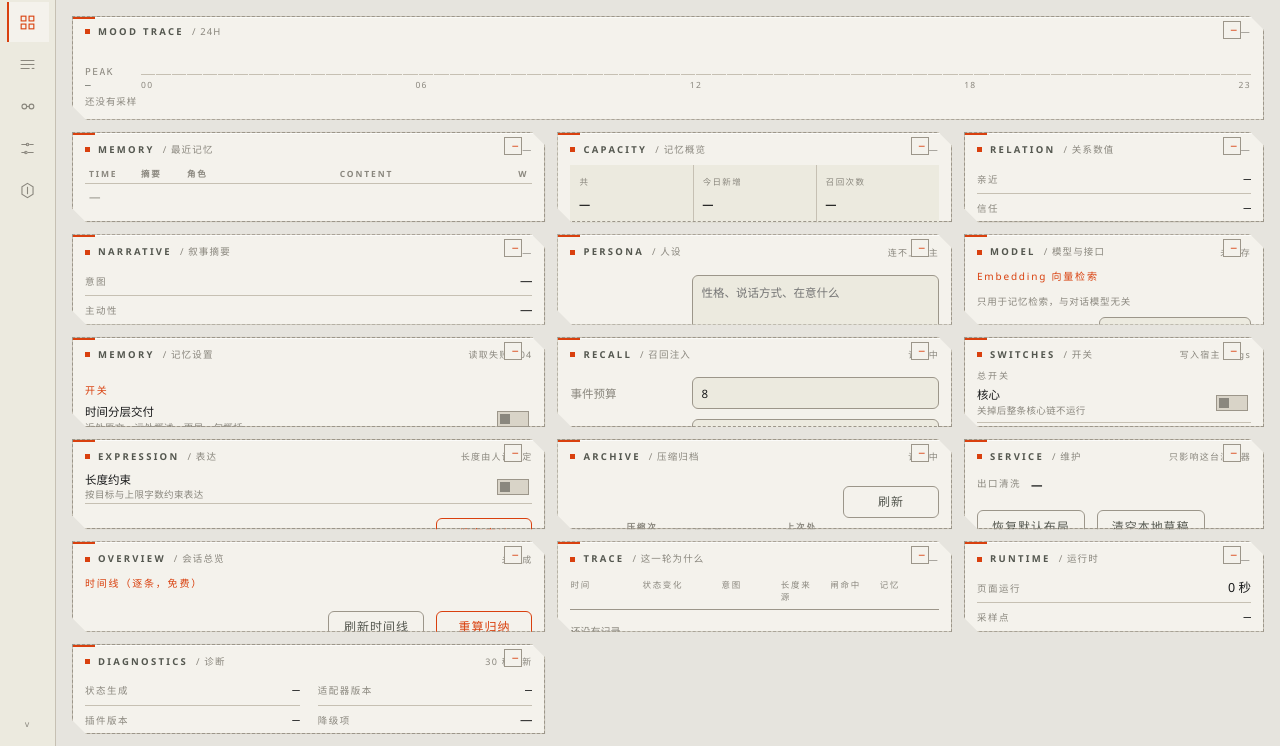
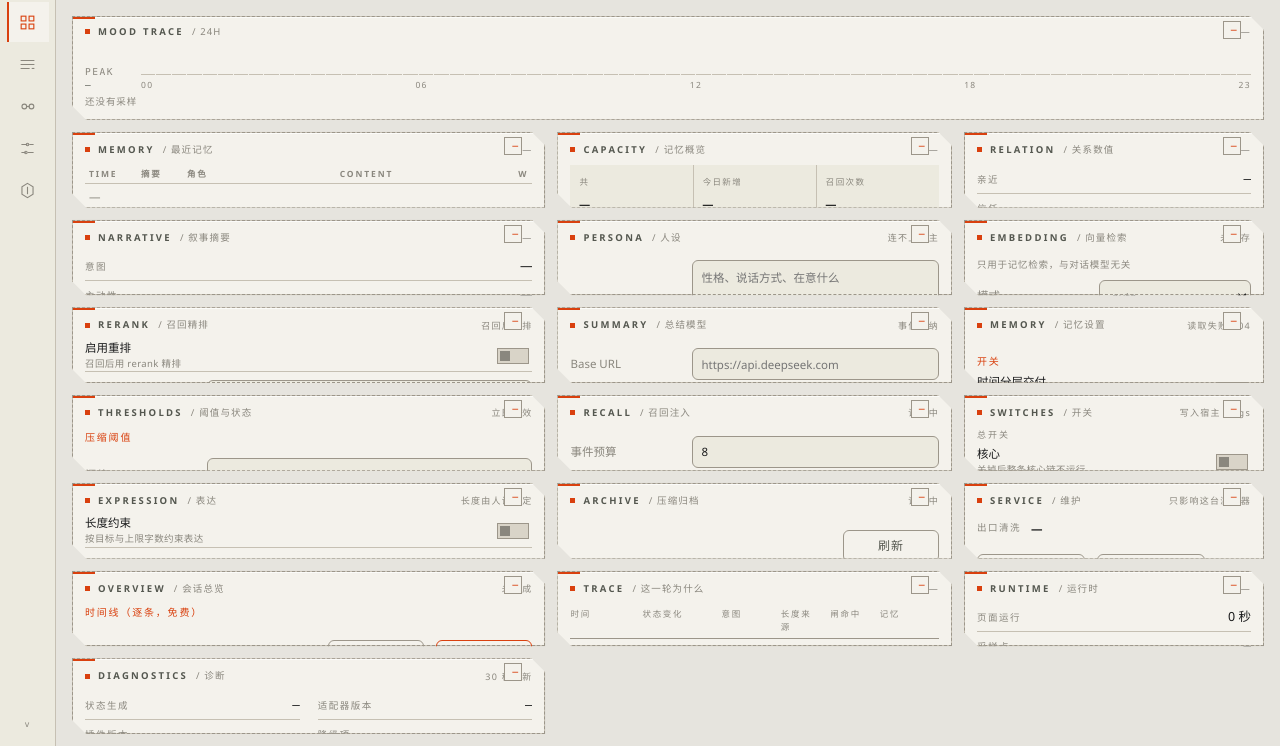
Before and after one commit to Johnhmzm/dsh-biocore, a website: page ui/panel.html in a window 1280 px wide. Both pictures are taken after a click on the button 1256 px from the left and 22 px from the top of the page. Shown: the part 54-800 px from the top of the page. Drawn offline with Linux system fonts and the light colour scheme; no server answers.

Commit message:
feat(panel): split the oversized settings cards and put short fields in two columns
MODEL 拆成 Embedding/Rerank/总结模型，MEMORY 拆成 记忆设置/阈值与状态；短字段两列、URL 与 Key 独占一行；分组与动作区加分隔线；归档表列宽放宽。

新卡片 id 同步进 panel-layout.js 的 CARD_META，否则会被 tab-off 隐藏。

```diff
--- a/ui/panel-layout.js
+++ b/ui/panel-layout.js
@@ -46,8 +46,11 @@
     { id: 'narrative', tab: 'relation', label: '叙事摘要', col: 0 },
 
     { id: 'persona', tab: 'settings', label: '人设', col: 0 },
-    { id: 'model', tab: 'settings', label: '模型与接口', col: 0 },
+    { id: 'model', tab: 'settings', label: '向量检索', col: 0 },
+    { id: 'rerank', tab: 'settings', label: '召回精排', col: 0 },
+    { id: 'summarizer', tab: 'settings', label: '总结模型', col: 0 },
     { id: 'memory-settings', tab: 'settings', label: '记忆设置', col: 0 },
+    { id: 'memory-thresholds', tab: 'settings', label: '阈值与状态', col: 0 },
     { id: 'recall', tab: 'settings', label: '召回注入', col: 0 },
     { id: 'switches', tab: 'settings', label: '开关', col: 0 },
     { id: 'expression', tab: 'settings', label: '表达', col: 0 },
--- a/ui/panel.html
+++ b/ui/panel.html
@@ -314,15 +314,14 @@
         <p class="hint" id="personaHint">编译只改倾向，不写记忆与安全策略</p>
       </section>
 
-      <section class="card" data-card-id="model" data-card-label="模型与接口">
+      <section class="card" data-card-id="model" data-card-label="向量检索">
         <header class="card-head">
           <i class="sq" aria-hidden="true"></i>
-          <b>MODEL</b><span class="zh">/ 模型与接口</span>
+          <b>EMBEDDING</b><span class="zh">/ 向量检索</span>
           <span class="r" id="modelStatus">未保存</span>
         </header>
-        <p class="group-title">Embedding 向量检索</p>
         <p class="hint">只用于记忆检索，与对话模型无关</p>
-        <div class="field-grid">
+        <div class="field-grid two">
           <label class="field"><span>模式</span>
             <select id="embeddingMode">
               <option value="auto">auto</option>
@@ -334,14 +333,25 @@
           <label class="field"><span>模型</span>
             <input id="modelName" type="text" placeholder="BAAI/bge-m3" autocomplete="off">
           </label>
-          <label class="field"><span>Base URL</span>
+          <label class="field field-wide"><span>Base URL</span>
             <input id="modelBaseUrl" type="url" placeholder="https://api.example.com/v1" autocomplete="off">
           </label>
-          <label class="field"><span>API Key</span>
+          <label class="field field-wide"><span>API Key</span>
             <input id="modelApiKey" type="password" placeholder="留空表示沿用已保存的 Key" autocomplete="new-password">
           </label>
         </div>
-        <p class="group-title">Rerank 召回精排</p>
+        <div class="btn-row">
+          <button id="modelTest" class="btn" type="button">测试 Embedding</button>
+          <button id="modelSave" class="btn btn-accent" type="button">保存设置</button>
+        </div>
+      </section>
+
+      <section class="card" data-card-id="rerank" data-card-label="召回精排">
+        <header class="card-head">
+          <i class="sq" aria-hidden="true"></i>
+          <b>RERANK</b><span class="zh">/ 召回精排</span>
+          <span class="r">召回后精排</span>
+        </header>
         <label class="switch-row">
           <span class="switch-text">
             <span class="switch-label">启用重排</span>
@@ -349,44 +359,51 @@
           </span>
           <input id="rerankEnabled" type="checkbox">
         </label>
-        <div class="field-grid" id="rerankFields">
+        <div class="field-grid two" id="rerankFields">
           <label class="field"><span>模型</span>
             <input id="rerankModel" type="text" placeholder="jina-reranker-v2-base-multilingual" autocomplete="off">
           </label>
           <label class="field"><span>Top N</span>
             <input id="rerankTopN" type="number" min="1" max="100" value="20">
           </label>
-          <label class="field"><span>Base URL</span>
+          <label class="field field-wide"><span>Base URL</span>
             <input id="rerankBaseUrl" type="url" placeholder="https://api.jina.ai/v1" autocomplete="off">
           </label>
-          <label class="field"><span>API Key</span>
+          <label class="field field-wide"><span>API Key</span>
             <input id="rerankApiKey" type="password" placeholder="留空表示沿用已保存的 Key" autocomplete="new-password">
           </label>
         </div>
         <div class="btn-row">
-          <button id="modelTest" class="btn" type="button">测试 Embedding</button>
           <button id="rerankTest" class="btn" type="button">测试 Rerank</button>
-          <button id="modelSave" class="btn btn-accent" type="button">保存设置</button>
+          <button id="rerankSave" class="btn btn-accent" type="button">保存设置</button>
         </div>
-        <p class="group-title">总结模型</p>
-        <div class="field-grid">
-          <label class="field"><span>Base URL</span>
+      </section>
+
+      <section class="card" data-card-id="summarizer" data-card-label="总结模型">
+        <header class="card-head">
+          <i class="sq" aria-hidden="true"></i>
+          <b>SUMMARY</b><span class="zh">/ 总结模型</span>
+          <span class="r">事件归纳</span>
+        </header>
+        <div class="field-grid two">
+          <label class="field field-wide"><span>Base URL</span>
             <input id="msSumBase" type="url" autocomplete="off" placeholder="https://api.deepseek.com">
           </label>
           <label class="field"><span>模型</span>
             <input id="msSumModel" type="text" autocomplete="off" placeholder="deepseek-chat">
           </label>
-          <label class="field"><span>密钥</span>
+          <label class="field field-wide"><span>密钥</span>
             <span class="ms-key-row">
               <input id="msSumKey" type="password" readonly autocomplete="new-password">
               <button class="btn ms-key-edit" data-ms-target="summarizer" type="button">修改</button>
             </span>
           </label>
         </div>
+        <p class="hint ms-result" id="msSumResult">尚未测试</p>
         <div class="btn-row">
-          <button class="btn ms-test" data-ms-target="summarizer" type="button">测试</button>
+          <button class="btn ms-test" data-ms-target="summarizer" type="button">测试总结</button>
+          <button id="summarizerSave" class="btn btn-accent" type="button">保存设置</button>
         </div>
-        <p class="hint ms-result" id="msSumResult">尚未测试</p>
       </section>
 
       <section class="card" data-card-id="memory-settings" data-card-label="记忆设置">
@@ -395,8 +412,6 @@
           <b>MEMORY</b><span class="zh">/ 记忆设置</span>
           <span class="r" id="msStatus">读取中</span>
         </header>
-
-
         <p class="group-title">开关</p>
         <label class="switch-row">
           <span class="switch-text">
@@ -426,7 +441,8 @@
           </span>
           <input id="msDetailShape" type="checkbox">
         </label>
-        <div class="field-grid">
+        <p class="group-title">交付与画像</p>
+        <div class="field-grid two">
           <label class="field"><span>事件数</span>
             <input id="msEventPreset" type="number" min="1" max="20" step="1" value="8">
           </label>
@@ -436,6 +452,53 @@
           <label class="field"><span>画像条数</span>
             <input id="msPortraitTop" type="number" min="1" max="50" step="1" value="8">
           </label>
+        </div>
+        <div class="btn-row">
+          <button id="msReload" class="btn" type="button">重新读取</button>
+          <button id="msSave" class="btn btn-accent" type="button">保存设置</button>
+        </div>
+        <p class="hint" id="msHint">保存后立即生效，不重启；越界值会自动夹紧并提示。</p>
+      </section>
+
+      <section class="card" data-card-id="memory-thresholds" data-card-label="阈值与状态">
+        <header class="card-head">
+          <i class="sq" aria-hidden="true"></i>
+          <b>THRESHOLDS</b><span class="zh">/ 阈值与状态</span>
+          <span class="r">立即生效</span>
+        </header>
+        <p class="group-title">压缩阈值</p>
+        <div class="field-grid two">
+          <label class="field"><span>阈值 token</span>
+            <input id="msCompactTokens" type="number" min="0" max="2000000" step="1000" value="0">
+          </label>
+          <label class="field"><span>上下文窗口</span>
+            <input id="msCompactWindow" type="number" min="0" max="4000000" step="1000" value="0">
+          </label>
+          <label class="field"><span>相关门槛</span>
+            <input id="msRelevantFloor" type="number" min="0" max="1" step="0.05" value="0.2">
+          </label>
+        </div>
+        <label class="switch-row">
+          <span class="switch-text">
+            <span class="switch-label">干净事件交付</span>
+            <span class="switch-desc">按干净事件而不是逐句投放</span>
+          </span>
+          <input id="msEventDeliveryClean" type="checkbox">
+        </label>
+        <div class="field-grid two">
+          <label class="field"><span>交付文本</span>
+            <select id="msEventTextMode">
+              <option value="raw">原文</option>
+              <option value="summary">总结</option>
+              <option value="auto">自动</option>
+            </select>
+          </label>
+          <label class="field"><span>长事件阈值</span>
+            <input id="msLongEventChars" type="number" min="200" max="8000" step="100" value="1200">
+          </label>
+        </div>
+        <div class="btn-row">
+          <button id="msSave2" class="btn btn-accent" type="button">保存设置</button>
         </div>
         <p class="group-title">向量</p>
         <label class="switch-row">
@@ -451,45 +514,6 @@
           <button id="msUnitsBuild" type="button" class="btn">补建句子</button>
           <button id="msVectorBackfill" type="button" class="btn">补齐向量</button>
         </div>
-        <p class="group-title">压缩阈值</p>
-        <div class="field-grid">
-          <label class="field"><span>阈值 token</span>
-            <input id="msCompactTokens" type="number" min="0" max="2000000" step="1000" value="0">
-          </label>
-          <label class="field"><span>上下文窗口</span>
-            <input id="msCompactWindow" type="number" min="0" max="4000000" step="1000" value="0">
-          </label>
-        </div>
-        <div class="field-grid">
-          <label class="field"><span>相关门槛</span>
-            <input id="msRelevantFloor" type="number" min="0" max="1" step="0.05" value="0.2">
-          </label>
-        </div>
-        <label class="switch-row">
-          <span class="switch-text">
-            <span class="switch-label">干净事件交付</span>
-            <span class="switch-desc">按干净事件而不是逐句投放</span>
-          </span>
-          <input id="msEventDeliveryClean" type="checkbox">
-        </label>
-        <div class="field-grid">
-          <label class="field"><span>交付文本</span>
-            <select id="msEventTextMode">
-              <option value="raw">原文</option>
-              <option value="summary">总结</option>
-              <option value="auto">自动</option>
-            </select>
-          </label>
-          <label class="field"><span>长事件阈值</span>
-            <input id="msLongEventChars" type="number" min="200" max="8000" step="100" value="1200">
-          </label>
-        </div>
-        <div class="btn-row">
-          <button id="msReload" class="btn" type="button">重新读取</button>
-          <button id="msSave" class="btn btn-accent" type="button">保存设置</button>
-        </div>
-        <p class="hint" id="msHint">保存后立即生效，不重启；越界值会自动夹紧并提示。</p>
-
         <p class="group-title">只读状态</p>
         <dl class="data-list data-list-inline">
           <div><dt>修补命中率</dt><dd class="num" id="msRepair">—</dd></div>
--- a/ui/panel.js
+++ b/ui/panel.js
@@ -2329,6 +2329,24 @@
     loadMemorySettings()
   }
 
+  /* 拆分卡片后：新卡片的保存按钮复用原处理器（点一下 = 保存整组设置） */
+  function bindSplitSaves() {
+    var pairs = [
+      ['rerankSave', 'modelSave'],
+      ['summarizerSave', 'modelSave'],
+      ['msSave2', 'msSave'],
+    ]
+    for (var i = 0; i < pairs.length; i += 1) {
+      var extra = $(pairs[i][0])
+      var primary = $(pairs[i][1])
+      if (!extra || !primary) continue
+      extra.addEventListener('click', function (event) {
+        var target = $(event.currentTarget.getAttribute('data-mirror'))
+        if (target) target.click()
+      })
+      extra.setAttribute('data-mirror', pairs[i][1])
+    }
+  }
   function boot() {
     watchTheme()
     renderVersions()
@@ -2339,6 +2357,7 @@
 
     if (layoutApi && layoutApi.TAB_GROUPS[INITIAL_TAB]) activeTab = INITIAL_TAB
     initLayout()
+    bindSplitSaves()
     bindAdvanced()
     bindPersona()
     loadPersona()
```
Also changed, not shown: ui/panel.css (+30 -0 lines).
